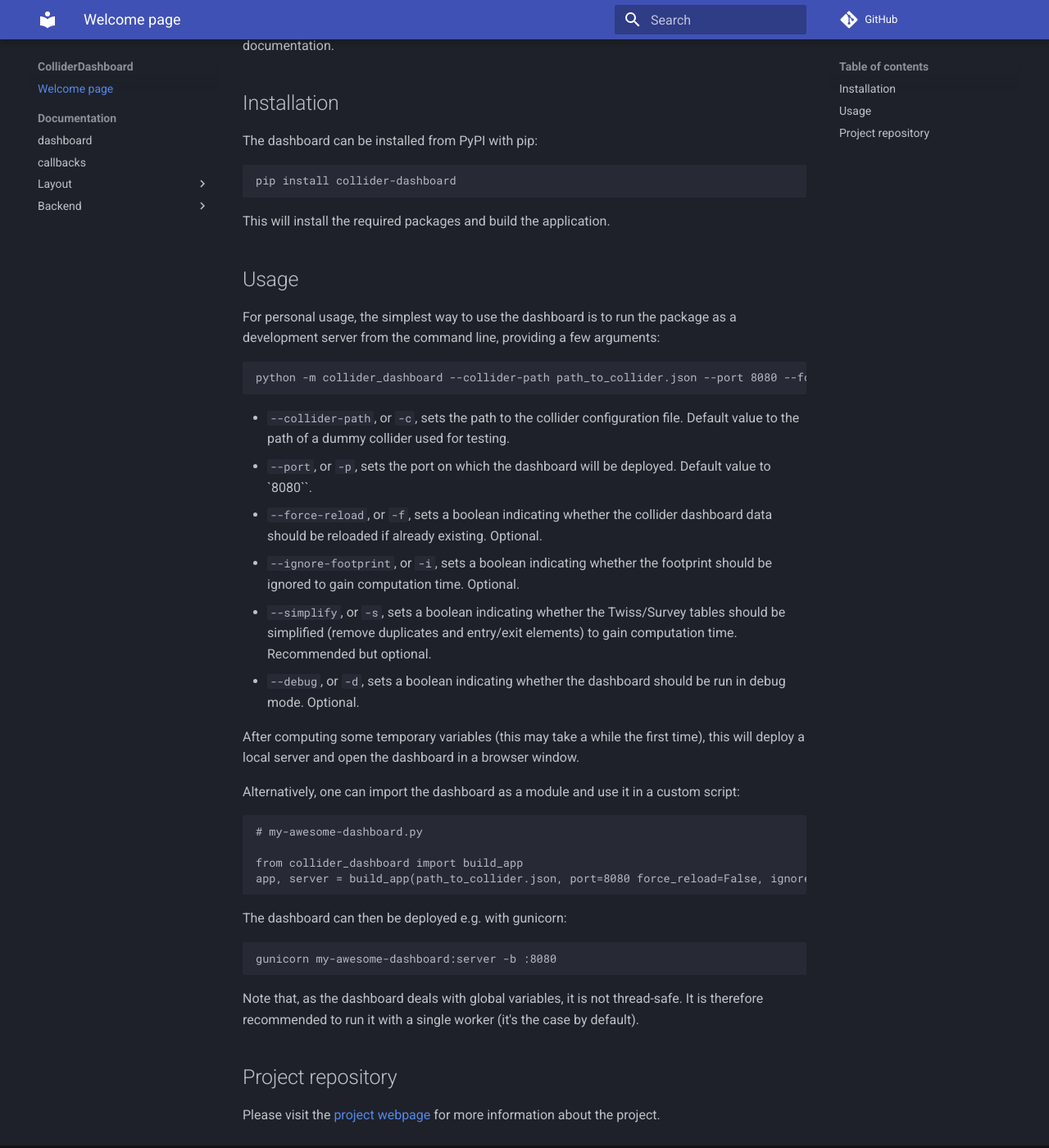
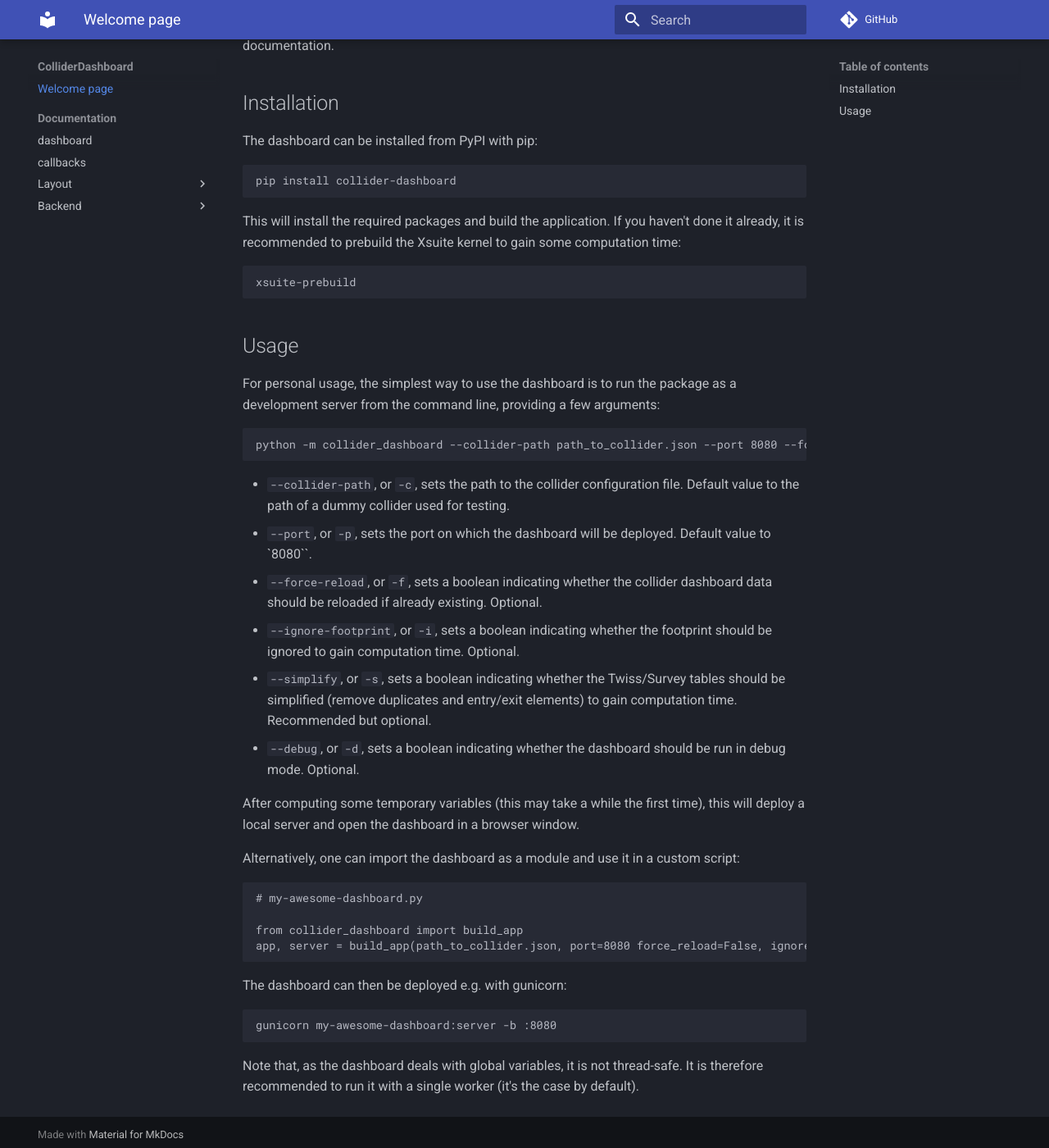
Before and after one commit to ColasDroin/collider-dashboard, an MkDocs documentation site: the page built from docs/index.md, in a window 1280 px wide and 1400 px high, scrolled down 204 px. Shown: the whole window at 82% size. Built offline with MkDocs 1.6.1 and Material for MkDocs 9.7.7, drawn with Linux system fonts in a browser that asks for light colours; comment, search, counter and statistics services are not loaded.

Commit message:
Fixed a typo, improved doc

````diff
--- a/docs/index.md
+++ b/docs/index.md
@@ -10,7 +10,11 @@
 pip install collider-dashboard
 ```
 
-This will install the required packages and build the application.
+This will install the required packages and build the application. If you haven't done it already, it is recommended to prebuild the Xsuite kernel to gain some computation time:
+
+```bash
+xsuite-prebuild
+```
 
 ## Usage
 
@@ -45,7 +49,3 @@
 ```
 
 Note that, as the dashboard deals with global variables, it is not thread-safe. It is therefore recommended to run it with a single worker (it's the case by default).
-
-## Project repository
-
-Please visit the [project webpage](https://github.com/ColasDroin/collider-dashboard) for more information about the project.
--- a/pyproject.toml
+++ b/pyproject.toml
@@ -1,6 +1,6 @@
 [tool.poetry]
 name = "collider-dashboard"
-version = "0.1.0.0"
+version = "0.1.1.0"
 description = "A Dash application to visualize the observables and parameters of a collider built and configured with Xsuite."
 authors = ["Colas Droin <colas.noe.droin@cern.ch>"]
 license = "MIT"
````
Also changed, not shown: README.md (+5 -1 lines), 1 other file.
